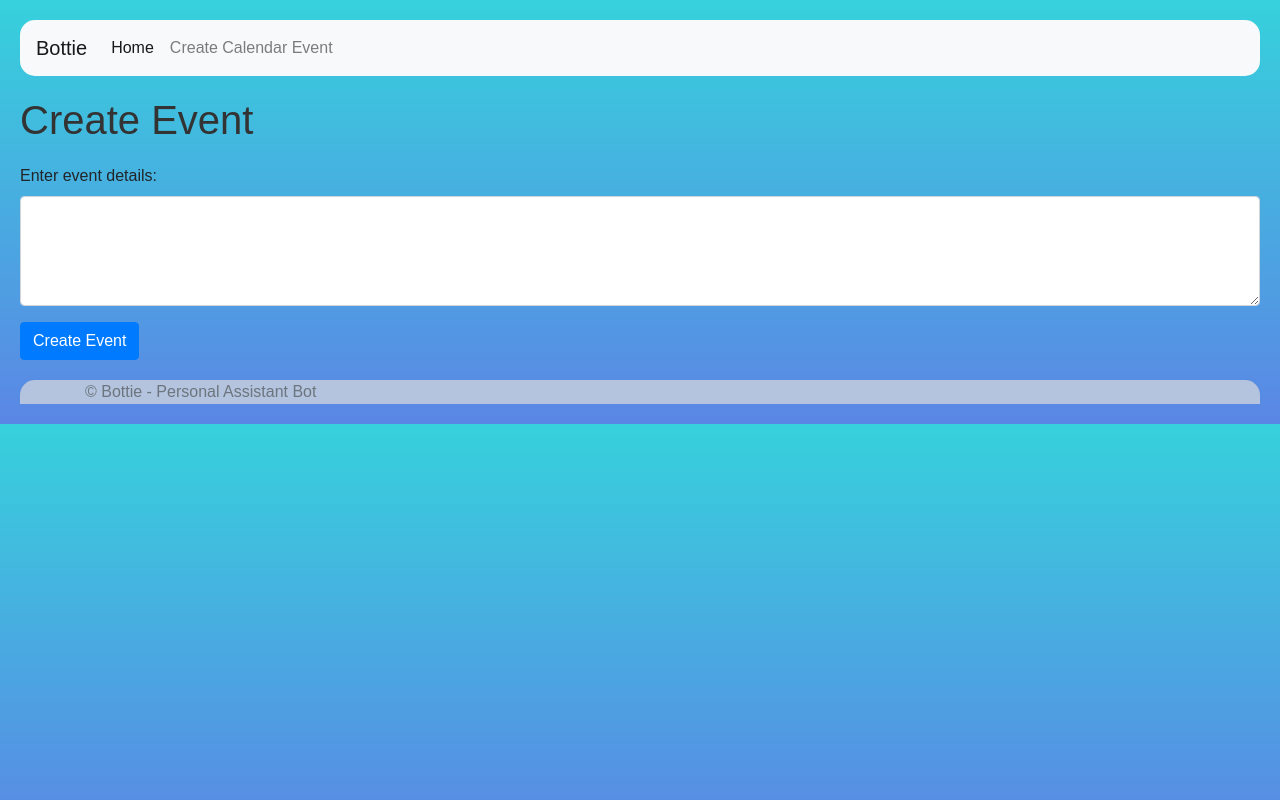
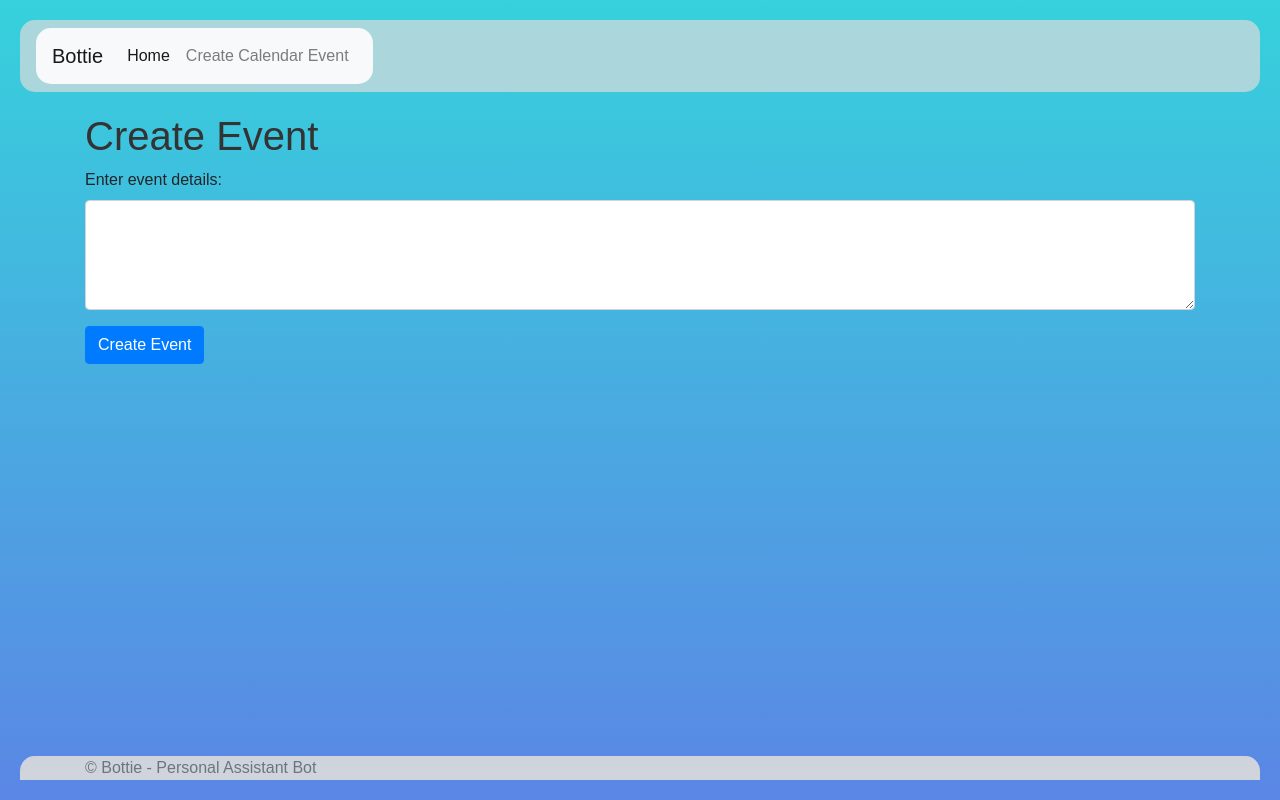
Before and after one commit to m-ranney/bottie, a Flask app: page /create in a window 1280 px wide. Run offline with Flask 2, Linux system fonts and the light colour scheme; some libraries are stand-ins or nearby versions.

Commit message:
Design updates

```diff
--- a/static/css/main.css
+++ b/static/css/main.css
@@ -1,6 +1,13 @@
+html, body {
+  height: 100%;
+  margin: 0;
+}
+
 body {
   font-family: 'Arial', sans-serif;
   padding: 20px;
+  display: flex;
+  flex-direction: column;
   background-image: linear-gradient(to bottom, #36d1dc, #5b86e5);
 }
 
@@ -80,3 +87,22 @@ body > *:not(.navbar) {
 .container {
   height: 100%;
 }
+
+.content {
+  flex-grow: 1;
+}
+
+.card {
+  background-color: #ffffff;
+  padding: 20px;
+  margin-bottom: 20px;
+  border-radius: 15px;
+  box-shadow: 0 4px 8px rgba(0, 0, 0, 0.1);
+  transition: all 0.3s ease;
+}
+
+.card:hover {
+  transform: scale(1.03);
+  box-shadow: 0 4px 8px rgba(0, 0, 0, 0.2);
+  transition: all 0.3s ease;
+}
--- a/templates/base.html
+++ b/templates/base.html
@@ -1,21 +1,31 @@
 <!DOCTYPE html>
 <html lang="en">
+
 <head>
     <meta charset="UTF-8">
     <meta name="viewport" content="width=device-width, initial-scale=1.0">
-    <title>Bottie - Personal Assistant Bot</title>
-    <link href="https://fonts.googleapis.com/css2?family=Roboto:wght@300;400;500&display=swap" rel="stylesheet">
-    <link rel="stylesheet" href="https://maxcdn.bootstrapcdn.com/bootstrap/4.5.2/css/bootstrap.min.css">
-    <link rel="stylesheet" href="https://cdnjs.cloudflare.com/ajax/libs/font-awesome/5.15.1/css/all.min.css">
+    <link rel="stylesheet" href="https://stackpath.bootstrapcdn.com/bootstrap/4.3.1/css/bootstrap.min.css">
     <link rel="stylesheet" href="{{ url_for('static', filename='css/main.css') }}">
+    <title>Bottie</title>
 </head>
+
 <body>
-    {% include 'partials/_navbar.html' %}
-    {% block content %}{% endblock %}
-    {% include 'partials/_footer.html' %}
-    <script src="https://ajax.googleapis.com/ajax/libs/jquery/3.5.1/jquery.min.js"></script>
-    <script src="https://cdnjs.cloudflare.com/ajax/libs/popper.js/1.16.0/umd/popper.min.js"></script>
-    <script src="https://maxcdn.bootstrapcdn.com/bootstrap/4.5.2/js/bootstrap.min.js"></script>
-    <script src="{{ url_for('static', filename='js/main.js') }}"></script>
+    <nav class="navbar navbar-expand-lg">
+      {% include 'partials/_navbar.html' %}
+    </nav>
+
+    <div class="container content">
+      {% block content %}{% endblock %}
+    </div>
+
+    <footer class="footer">
+      {% include 'partials/_footer.html' %}
+    </footer>
+
+    <script src="https://code.jquery.com/jquery-3.3.1.slim.min.js"></script>
+    <script src="https://cdn.jsdelivr.net/npm/@popperjs/core@2.9.3/dist/umd/popper.min.js"></script>
+    <script src="https://stackpath.bootstrapcdn.com/bootstrap/4.3.1/js/bootstrap.min.js"></script>
+
 </body>
+
 </html>
```
Also changed, not shown: templates/index.html (+10 -4 lines).
